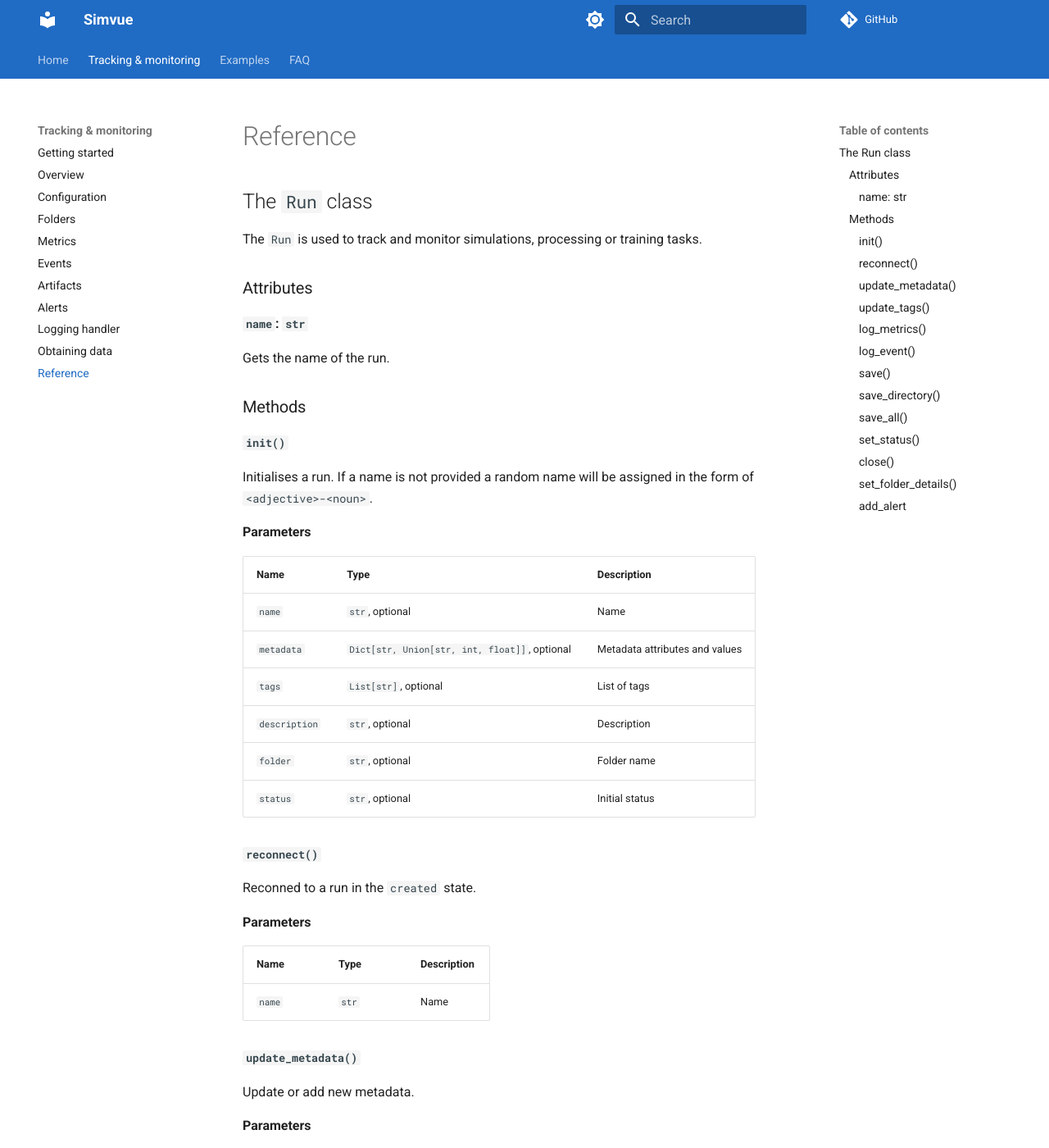
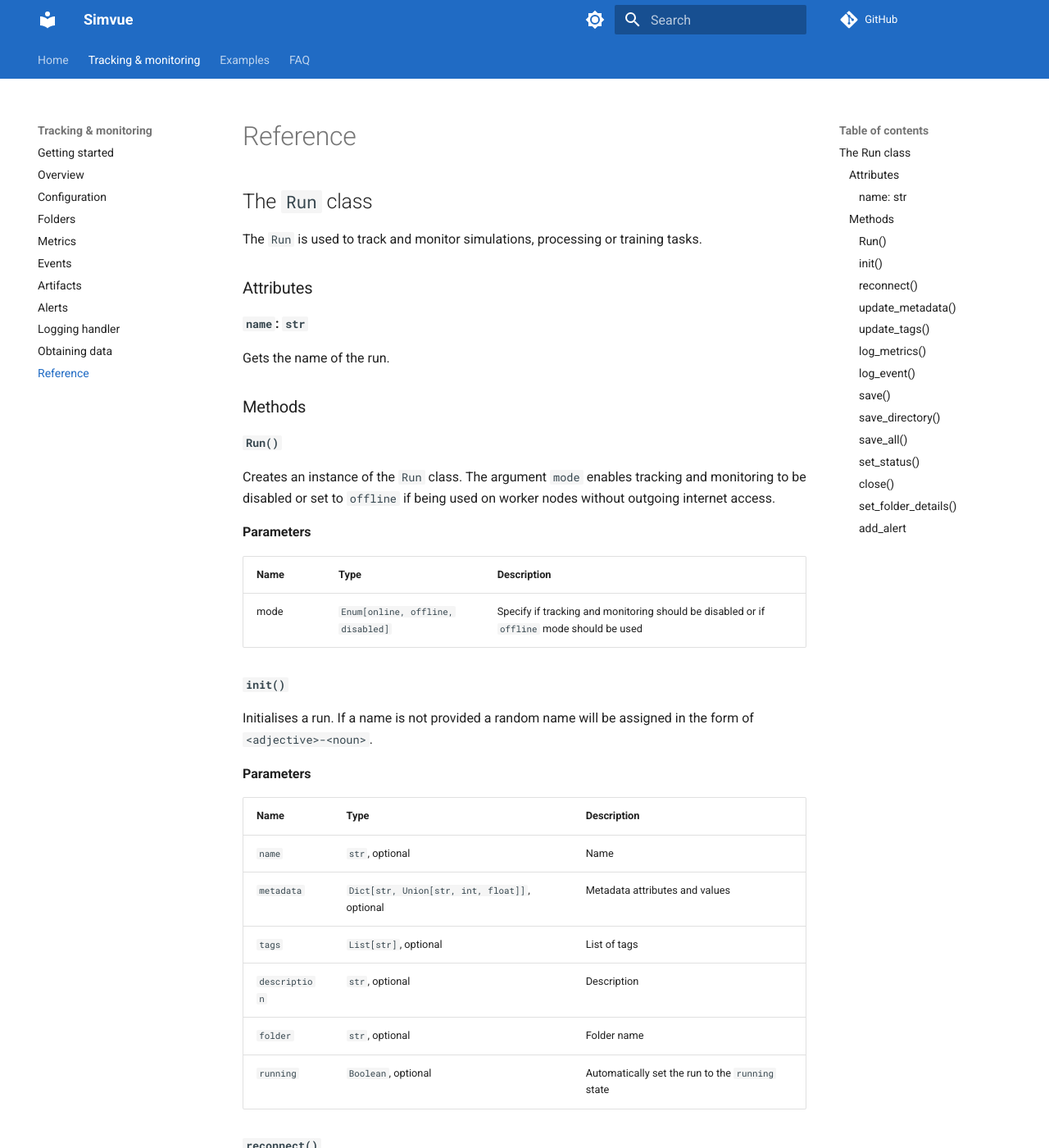
Before and after one commit to simvue-io/docs, an MkDocs documentation site: the page built from docs/python-client/reference.md, in a window 1280 px wide and 1400 px high. Shown: the whole window at 82% size. Built offline with MkDocs 1.6.1 and Material for MkDocs 9.7.7, drawn with Linux system fonts in a browser that asks for light colours; some of the changed text lies outside the part shown.

Commit message:
Document mode

```diff
--- a/docs/python-client/reference.md
+++ b/docs/python-client/reference.md
@@ -12,6 +12,17 @@ Gets the name of the run.
 
 ### Methods
 
+#### `Run()`
+
+Creates an instance of the `Run` class. The argument `mode` enables tracking and monitoring to be disabled or set to
+`offline` if being used on worker nodes without outgoing internet access.
+
+**Parameters**
+
+| Name  | Type | Description |
+| ----- | ---- | ------- |
+| mode | `Enum[online, offline, disabled]` | Specify if tracking and monitoring should be disabled or if `offline` mode should be used
+
 #### `init()`
 
 Initialises a run. If a name is not provided a random name will be assigned in the form of `<adjective>-<noun>`.
@@ -25,7 +36,7 @@ Initialises a run. If a name is not provided a random name will be assigned in t
 | `tags` | `List[str]`, optional | List of tags |
 | `description` | `str`, optional | Description |
 | `folder` | `str`, optional | Folder name |
-| `status` | `str`, optional | Initial status |
+| `running` | `Boolean`, optional | Automatically set the run to the `running` state |
 
 #### `reconnect()`
 
@@ -140,7 +151,7 @@ Set the status of a run.
 
 #### `close()`
 
-Close a run. Only needed if a context manager is not used.§
+Close a run. Only needed if a context manager is not used.
 
 #### `set_folder_details()`
 
```
